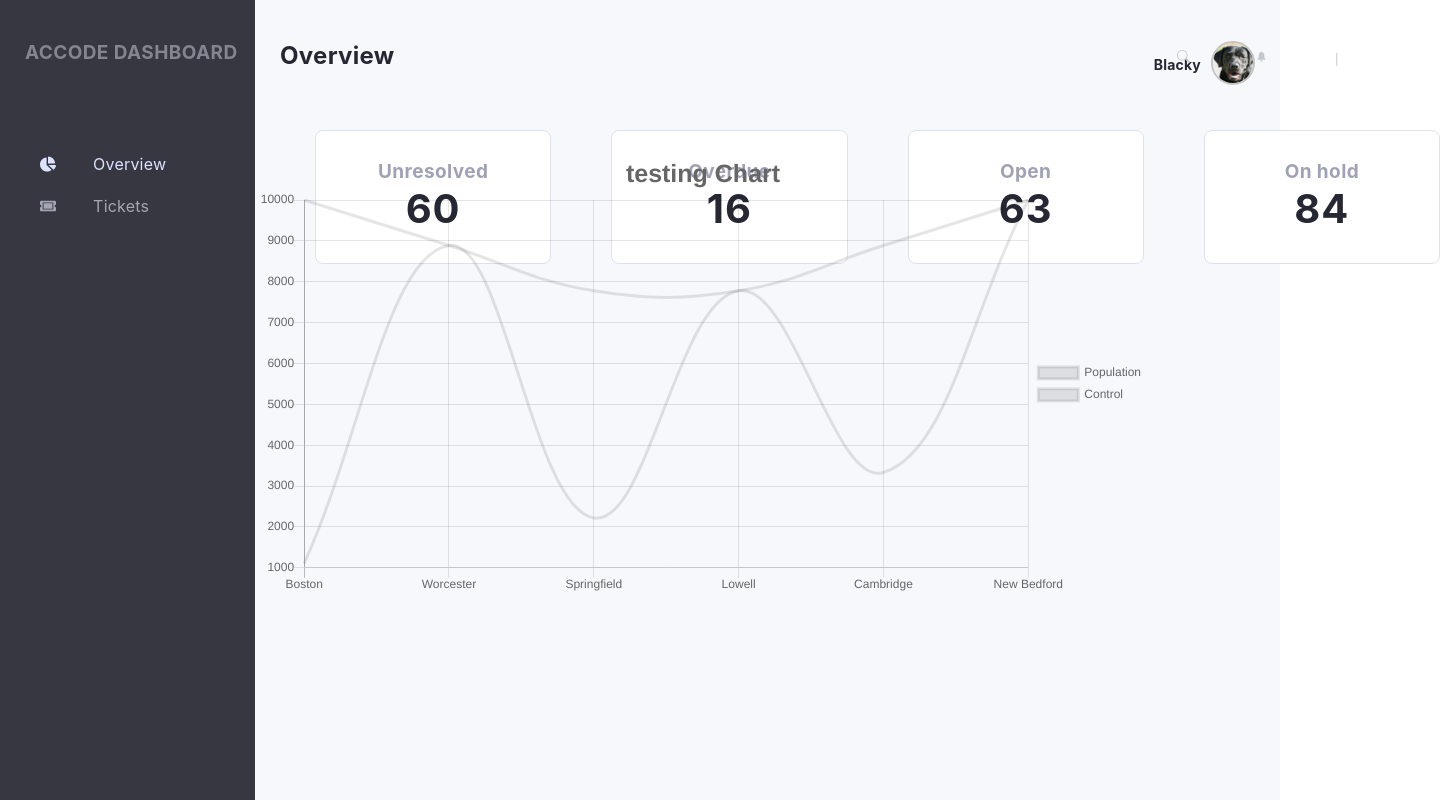
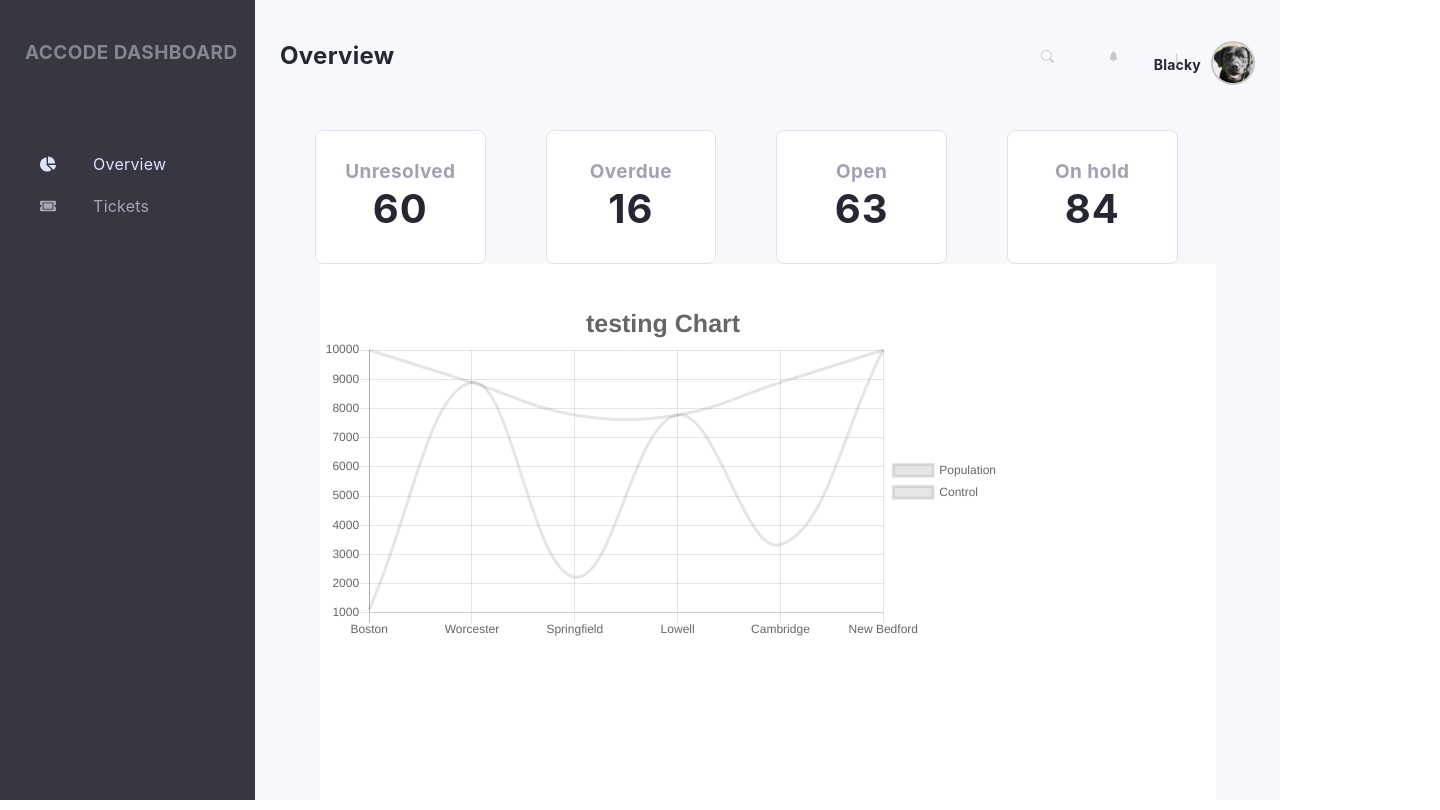
Before and after one commit to accodein/react-dashboard, a React (Create React App) app: page /overview in a window 1280 px wide. Shown: the whole page, 1440 px wide, since content can reach past the window. Built offline with nearby package versions, Linux system fonts and the light colour scheme.

Commit message:
introduced right view and other components

```diff
--- a/src/App.css
+++ b/src/App.css
@@ -1,4 +1,5 @@
 .App {
+  position: relative;
   text-align: center;
   background: #F7F8FC;
 }
--- a/src/App.js
+++ b/src/App.js
@@ -1,12 +1,14 @@
 import "./App.css";
 // import Navbar from "./contents/navbar";
 import Sidebar from "./contents/sidebar";
+import RightView from "./contents/rightView";
 
 function App() {
   return (
     <div className="App">
       {/* <Navbar /> */}
       <Sidebar />
+      <RightView />
     </div>
   );
 }
--- a/src/contents/charts.js
+++ b/src/contents/charts.js
@@ -60,6 +60,7 @@ class Chart extends Component {
   render() {
     return (
       <>
+        <div className={classes.Container}>
           <div className={classes.Chart}>
             <Line
               data={this.state.chartData}
@@ -76,6 +77,14 @@ class Chart extends Component {
               }}
             />
           </div>
+          <div className={classes.ChartDescription}>
+            <div></div>
+            <div></div>
+            <div></div>
+            <div></div>
+            <div></div>
+          </div>
+        </div>
       </>
     );
   }
--- /dev/null
+++ b/src/contents/rightView.js
@@ -0,0 +1,19 @@
+import React from "react";
+import classes from "./styles/rightView.module.scss";
+import { Route, Switch } from "react-router-dom";
+
+import Overview from "./overview";
+import Tickets from "./tickets";
+
+const rightView = (props) => {
+  return (
+    <div className={classes.RightView}>
+      <Switch>
+        <Route path="/overview" component={Overview} />
+        <Route path="/tickets" component={Tickets} />
+      </Switch>
+    </div>
+  );
+};
+
+export default rightView;
--- a/src/contents/styles/charts.module.scss
+++ b/src/contents/styles/charts.module.scss
@@ -1,6 +1,13 @@
 .Chart {
     position: absolute;
+    width: 686px;
+    height: auto;
+    top: 300px;
+}
+
+.Container {
+    margin: auto;
     width: 70vw;
-    height: auto;
-    top: 150px;
+    height: 546px;
+    background:white;
 }
--- a/src/contents/styles/overview.module.scss
+++ b/src/contents/styles/overview.module.scss
@@ -1,11 +1,10 @@
 .OverviewBody {
-position: relative;
-width: 1185px;
-margin-left: 255px;
+    width: 100%;
+    position: relative;
 }
 
 .OverviewCards {
-    width: 100%;
+    width: 90%;
     display: flex;
     flex-direction: row;
     justify-content: space-between;
--- /dev/null
+++ b/src/contents/styles/rightView.module.scss
@@ -0,0 +1,7 @@
+.RightView {
+    position: absolute;
+    right: 0;
+    top: 0;
+    width: calc(100% - 255px);
+    height: 100vh;
+}
```
Also changed, not shown: src/contents/sidebar.js (+6 -4 lines). Lines whose indentation alone changed are shown as unchanged.
